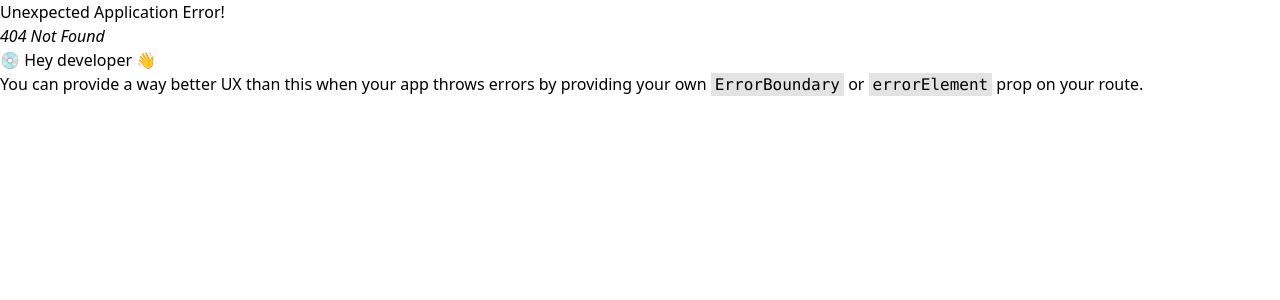
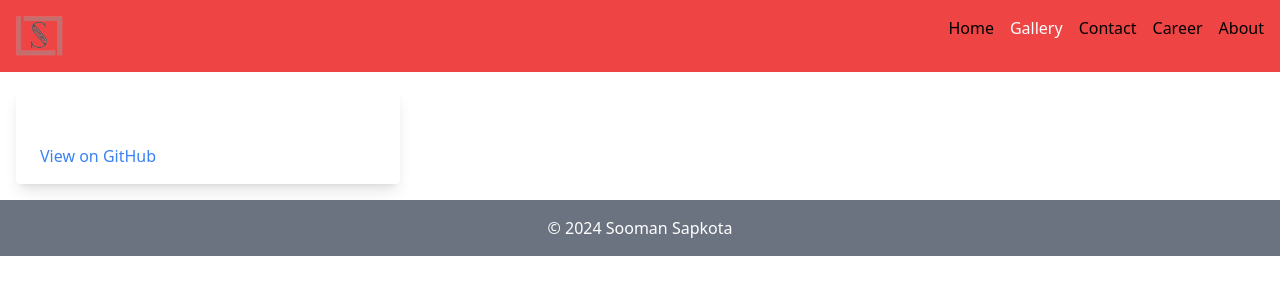
Before and after one commit to soomansapkota/Learn-React, a React (Create React App) app: page /gallery in a window 1280 px wide. Before the commit this address had no page. Shown: the top 300 px of the page. Built offline with nearby package versions, Linux system fonts and the light colour scheme.

Commit message:
Projects field

```diff
--- /dev/null
+++ b/src/components/gallery.js
@@ -0,0 +1,21 @@
+import React from 'react'
+// import PropTypes from 'prop-types'
+
+const Gallery = ({title,description,githubLink}) => {
+  return (
+    <div className="max-w-sm rounded overflow-hidden shadow-lg m-4 cursor-pointer">
+      <div className="px-6 py-4">
+        <div className="font-bold text-xl mb-2">{title}</div>
+        <p className="text-gray-700 text-base">{description}</p>
+      </div>
+      <div className="px-6 py-4">
+        <a href={githubLink} target="_blank" rel="noopener noreferrer" className="text-blue-500 hover:underline">
+          View on GitHub
+        </a>
+      </div>
+    </div>
+  )
+}
+
+
+export default Gallery
--- a/src/index.js
+++ b/src/index.js
@@ -6,6 +6,7 @@ import {RouterProvider, createBrowserRouter} from 'react-router-dom'
 import Layout from './Layout';
 import Homepage from './components/home';
 import Contact from './components/contact';
+import Gallery from './components/gallery';
 
 const router = createBrowserRouter([
   {
@@ -19,7 +20,10 @@ const router = createBrowserRouter([
       {
         path:"/contact",
         element:<Contact/>
-
+      },
+      {
+        path:"/gallery",
+        element:<Gallery/>
       }
     ]
   }
```
